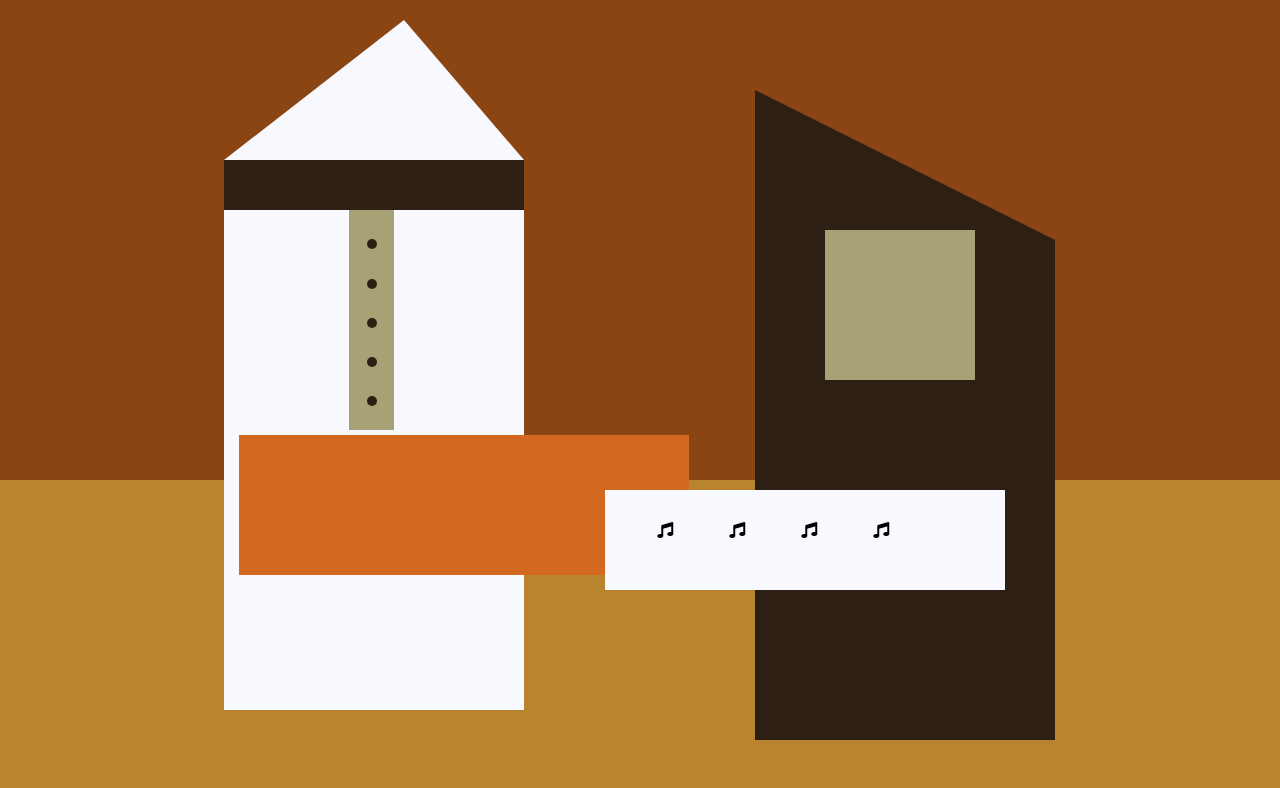
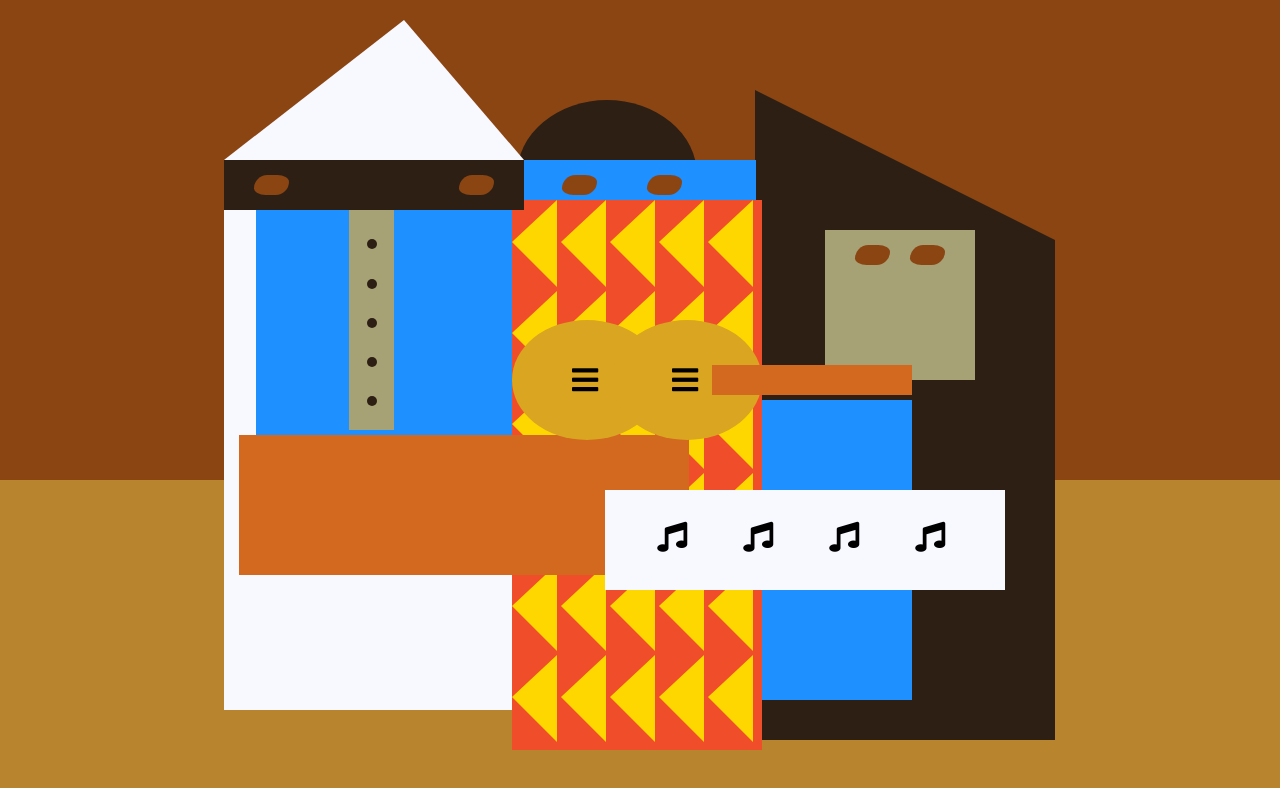
Before and after one commit to suba-muthu/picasso_painting, a plain HTML site: page index.html in a window 1280 px wide. Drawn offline with Linux system fonts and the light colour scheme.

Commit message:
completed the painting

```diff
--- a/index.html
+++ b/index.html
@@ -42,6 +42,54 @@
         </div>
         <div id="blue-left" class="blue"></div>
         <div id="blue-right" class="blue"></div>
+        <div id="orange-character">
+            <div id="black-round-hat"></div>
+            <div id="eyes-div">
+                <div class="eyes left"></div>
+                <div class="eyes right"></div>
+            </div>
+            <div id="triangles">
+                <div class="triangle"></div>
+                <div class="triangle"></div>
+                <div class="triangle"></div>
+                <div class="triangle"></div>
+                <div class="triangle"></div>
+                <div class="triangle"></div>
+                <div class="triangle"></div>
+                <div class="triangle"></div>
+                <div class="triangle"></div>
+                <div class="triangle"></div>
+                <div class="triangle"></div>
+                <div class="triangle"></div>
+                <div class="triangle"></div>
+                <div class="triangle"></div>
+                <div class="triangle"></div>
+                <div class="triangle"></div>
+                <div class="triangle"></div>
+                <div class="triangle"></div>
+                <div class="triangle"></div>
+                <div class="triangle"></div>
+                <div class="triangle"></div>
+                <div class="triangle"></div>
+                <div class="triangle"></div>
+                <div class="triangle"></div>
+                <div class="triangle"></div>
+                <div class="triangle"></div>
+                <div class="triangle"></div>
+                <div class="triangle"></div>
+                <div class="triangle"></div>
+                <div class="triangle"></div>
+            </div>
+            <div id="guitar">
+                <div class="guitar" id="guitar-left">
+                    <i class="fas fa-bars"></i>
+                </div>
+                <div class="guitar" id="guitar-right">
+                    <i class="fas fa-bars"></i>
+                </div>
+                <div id="guitar-neck"></div>
+            </div>
+        </div>
     </div>
 </body>
 </html>
--- a/styles.css
+++ b/styles.css
@@ -124,5 +124,132 @@ body {
 }
 
 .blue {
-    background-color: #1E09FF;
+    background-color: #1E90FF;
 }
+
+#blue-left {
+    width: 500px;
+    height: 300px;
+    position: absolute;
+    top: 20%;
+    left: 20%;
+}
+
+#blue-right {
+    width: 400px;
+    height: 300px;
+    position: absolute;
+    top: 50%;
+    left: 40%;
+}
+
+#orange-character {
+    width: 250px;
+    height: 550px;
+    background-color: rgb(240, 78, 42);
+    position: absolute;
+    top: 25%;
+    left: 40%;
+}
+
+#black-round-hat {
+    width: 180px;
+    height: 150px;
+    background-color: rgb(45, 31, 19);
+    border-radius: 50%;
+    position: absolute;
+    top: -100px;
+    left: 5px;
+    z-index: -1;
+}
+
+#eyes-div {
+    width: 180px;
+    height: 50px;
+    position: absolute;
+    top: -40px;
+    left: 20px;
+    z-index: 3;
+}
+
+#triangles {
+    width: 250px;
+    height: 550px;
+}
+
+.triangle {
+    width: 0;
+    height: 0;
+    border-style: solid;
+    border-width: 42px 45px 45px 0;
+    border-top-color: transparent;
+    border-left-color: transparent;
+    border-bottom-color: transparent;
+    border-right-color: Gold;
+    display: inline-block;
+}
+
+#guitar {
+    width: 100%;
+    height: 100px;
+    position: absolute;
+    top: 120px;
+    left: 0;
+    z-index: 3;
+}
+
+.guitar {
+    width: 150px;
+    height: 120px;
+    background-color: goldenrod;
+    border-radius: 50%;
+}
+
+#guitar-left {
+    position: absolute;
+    left: 0px;
+}
+
+#guitar-right {
+    position: absolute;
+    left: 100px;
+}
+
+.fa-bars {
+    display: block;
+    margin-top: 30%;
+    margin-left: 40%;
+}
+
+#guitar-neck {
+    width: 200px;
+    height: 30px;
+    background-color: #D2691E;
+    position: absolute;
+    top: 45px;
+    left: 200px;
+    z-index: 3;
+}
+
+.eyes {
+    width: 35px;
+    height: 20px;
+    background-color: #8B4513;
+    border-radius: 20px 50%;
+}
+
+.right {
+    position: absolute;
+    top: 15px;
+    right: 30px;
+}
+
+.left {
+    position: absolute;
+    top: 15px;
+    left: 30px;
+}
+
+.fas {
+    font-size: 30px;
+}
```
